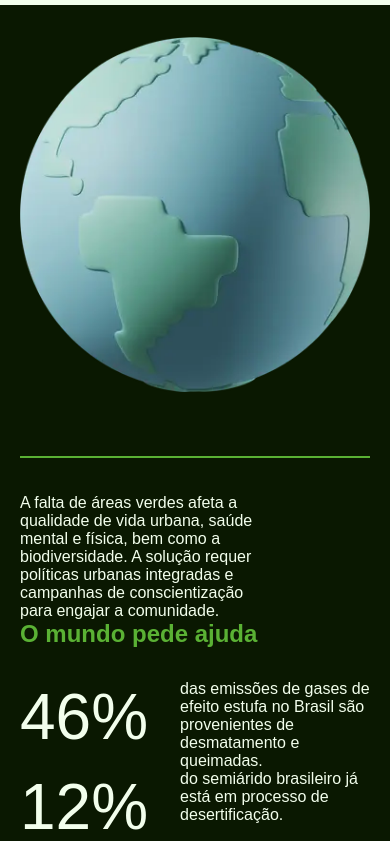
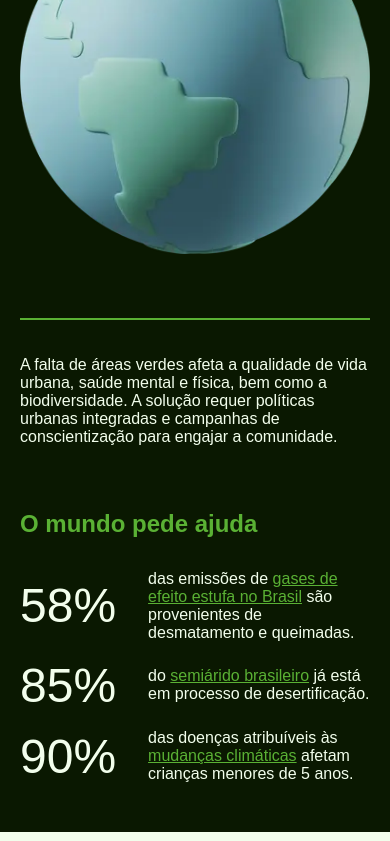
Before and after one commit to thalessalla/naturezaConectada, a React (Create React App) app: page / in a window 390 px wide. Shown: the part 1781-2622 px from the top of the page. Built offline with nearby package versions, Linux system fonts and the light colour scheme.

Commit message:
adjust responsiveness

```diff
--- a/src/App.tsx
+++ b/src/App.tsx
@@ -8,6 +8,7 @@ import { BrowserRouter as Router, Route, Routes } from 'react-router-dom';
 import Login from './pages/login/Login';
 import Signup from './pages/signup/Signup';
 import LandingPage from './pages/landingPage/LandingPage';
+
 
 
 function App() {
--- a/src/components/footer/Footer.tsx
+++ b/src/components/footer/Footer.tsx
@@ -1,9 +1,14 @@
-function footer() {
+import './footer.css';
+
+
+function Footer() {
   return (
-    <>
 
-    </>
+    <footer className="">
+      <p>© 2024. Todos direitos reservados.</p>
+    </footer>
+
   );
 }
 
-export default footer;
+export default Footer;
--- /dev/null
+++ b/src/components/footer/footer.css
@@ -0,0 +1,7 @@
+footer {
+  background-color: var(--text-color);
+  border-top: solid 2px #5ab134;
+  p{
+    text-align: center;
+  }
+}
--- a/src/index.css
+++ b/src/index.css
@@ -43,6 +43,7 @@ h4 {
 
 p {
   font-family: var(--font-family-text);
+  margin-bottom: 1rem;
 }
 
 .btn-cta {
@@ -69,3 +70,12 @@ p {
 h2{
   margin-bottom: 2rem;
 }
+
+a {
+  color: #5AB134;
+  text-decoration: underline;
+}
+
+.align-items-center{
+  align-items: center;
+}
--- a/src/pages/home/Home.tsx
+++ b/src/pages/home/Home.tsx
@@ -13,12 +13,14 @@ import Leaves from '../../assets/leaves.webp';
 import Plant from '../../assets/plant.png';
 import LogoTipo from '../../assets/logomarca.svg';
 import Arrow from '../../assets/seta.svg';
+import Footer from '../../components/footer/Footer';
 
 
 
 
 function Home() {
   return (
+    <>
     <body>
 
     <main className="hero-section">
@@ -58,20 +60,20 @@ function Home() {
                 <div className="d-flex">
                     <div className="d-flex align-items-center gap-4">
                         <div>
-                            <p className="percent-earth">46%</p>
+                            <p className="percent-earth">58%</p>
                         </div>
                         <div>
-                            <p>das emissões de gases de efeito estufa no Brasil são provenientes de desmatamento e
+                            <p>das emissões de <a href="http://www.inpe.br/faq/index.php?pai=9#:~:text=No%20Brasil%2C%2058%25%20das%20emiss%C3%B5es,provenientes%20de%20queimadas%20e%20desmatamento." target="_blank" rel="noreferrer">gases de efeito estufa no Brasil</a>  são provenientes de desmatamento e
                                 queimadas.
                             </p>
                         </div>
                     </div>
                     <div className="d-flex align-items-center gap-4">
                         <div>
-                            <p className="percent-earth">12%</p>
+                            <p className="percent-earth">85%</p>
                         </div>
                         <div>
-                            <p>do semiárido brasileiro já está em processo de desertificação.</p>
+                            <p>do <a href="https://www.gov.br/insa/pt-br/semiarido-brasileiro" target="_blank" rel="noreferrer">semiárido brasileiro</a> já está em processo de desertificação.</p>
                         </div>
                     </div>
                     <div className="d-flex align-items-center gap-4">
@@ -79,7 +81,7 @@ function Home() {
                             <p className="percent-earth">90%</p>
                         </div>
                         <div>
-                            <p>das doenças atribuíveis às mudanças climáticas afetam crianças menores de 5 anos.</p>
+                            <p>das doenças atribuíveis às <a href="https://www.unicef.org/brazil/meio-ambiente-e-mudancas-climaticas#:~:text=Quase%2090%25%20do%20peso%20de,de%205%20anos%20de%20idade." target="_blank" rel="noreferrer">mudanças climáticas</a>  afetam crianças menores de 5 anos.</p>
                         </div>
                     </div>
                 </div>
@@ -121,6 +123,8 @@ function Home() {
 
 
 </body>
+< Footer />
+</>
   );
 }
 
--- a/src/pages/home/home.css
+++ b/src/pages/home/home.css
@@ -36,8 +36,8 @@ main.hero-section .hero-section-button {
 section.about-section {
   max-width: 1200px;
   margin: 0 auto;
-  min-height: 100vh;
 }
+
 section.about-section div {
   align-items: center;
   justify-content: space-between;
@@ -129,6 +129,10 @@ section.working p {
   margin-bottom: 1rem;
 }
 
+.container-txt-earth h2{
+  margin-top: 6rem;
+}
+
 @keyframes moveUpDown {
   0% {
     transform: translateY(10rem);
@@ -203,7 +207,7 @@ section.working p {
     margin: 0 2rem;
   }
   section.technologies img {
-    width: 20rem;
+    width: 18rem;
     margin-left: 2rem;
   }
   section.working {
@@ -216,4 +220,16 @@ section.working p {
   section.working ul {
     padding: 1.2rem;
   }
+  section.about-section .container-text-about{
+    width: 100%;
+  }
+  .earth .item-1-earth p {
+    max-width: 100%;
+  }
+  .earth .percent-earth{
+    font-size: 3rem;
+  }
+  .container-txt-earth h2{
+    margin-top: 3rem;
+  }
 }
```
